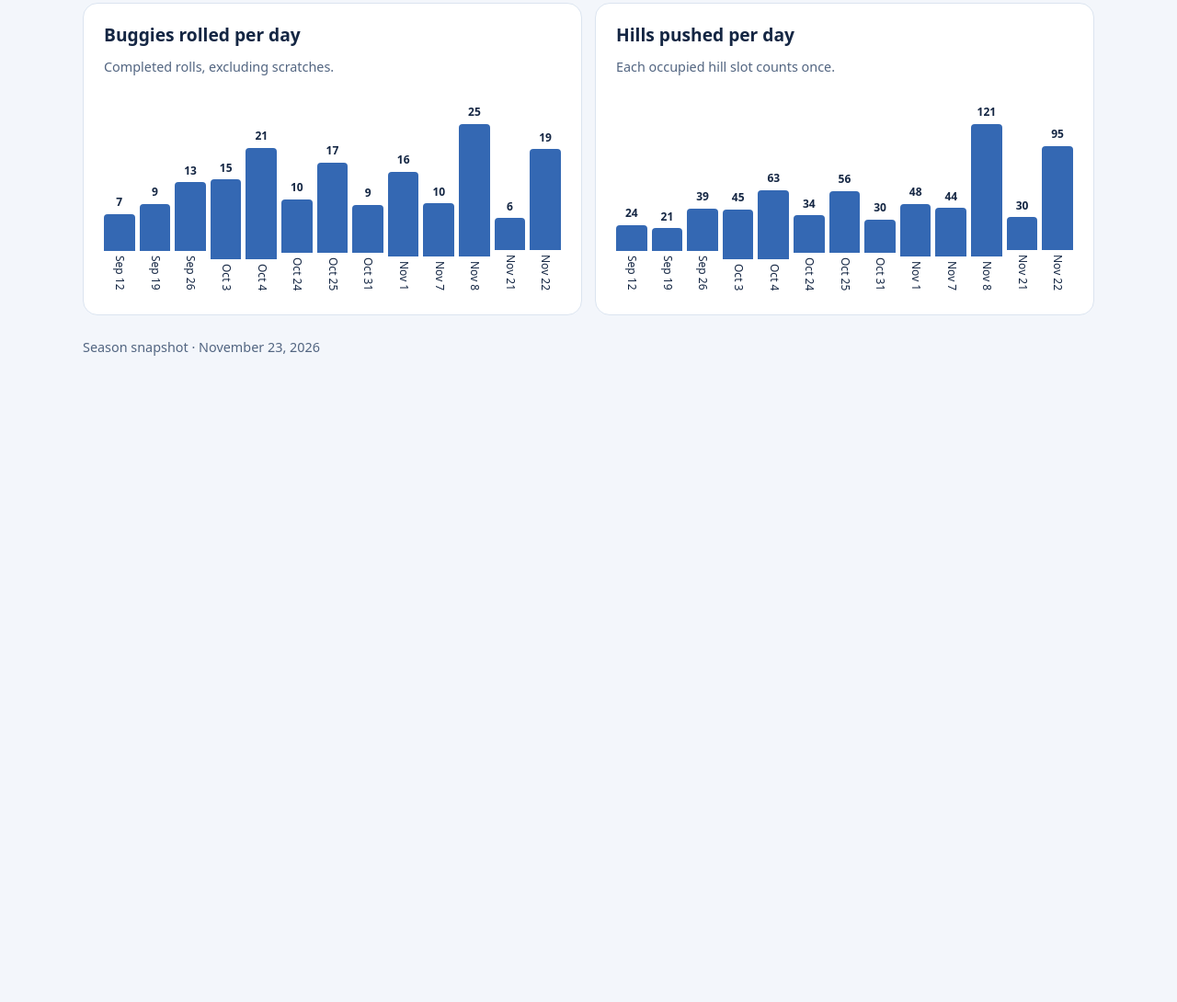
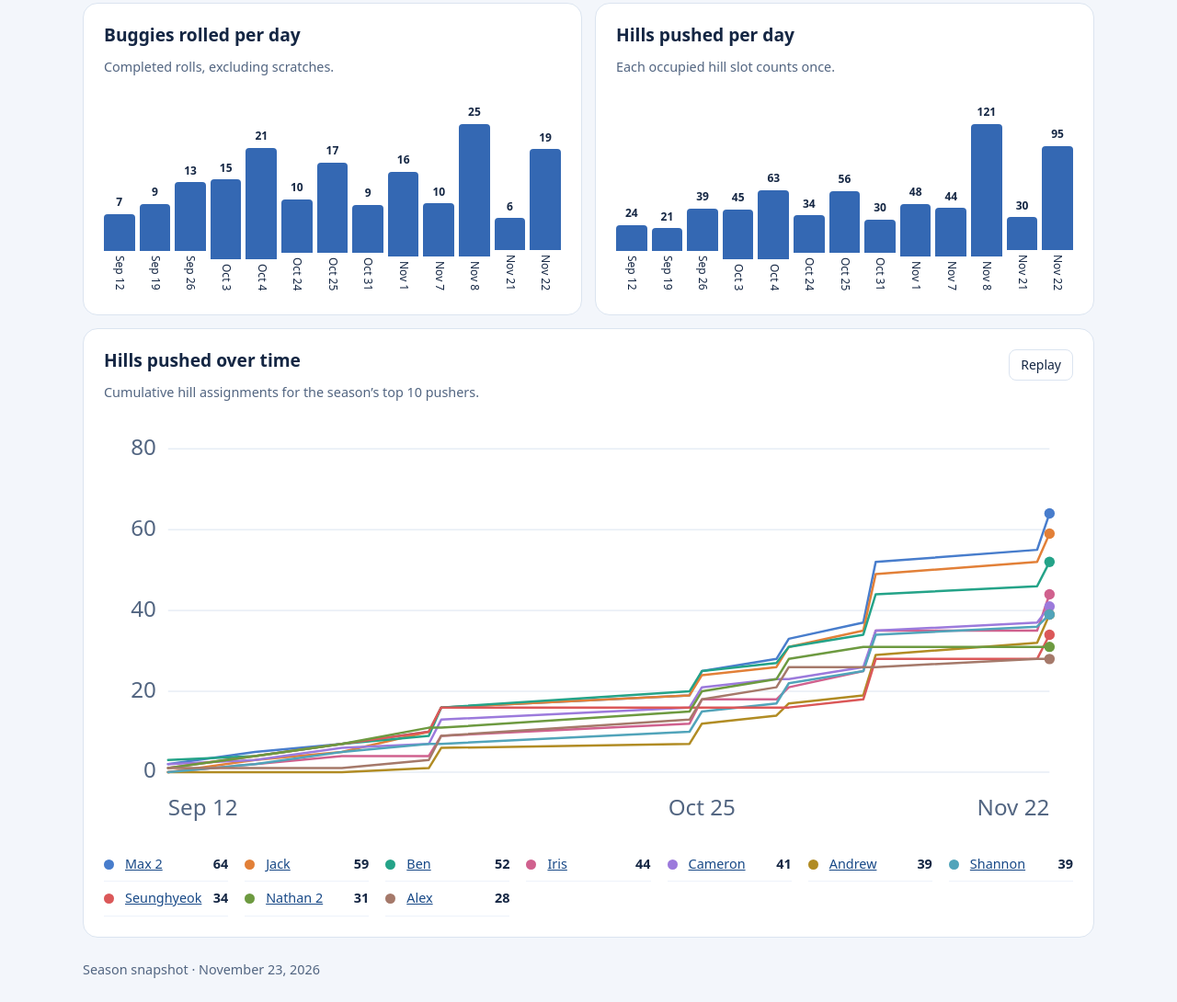
Before and after one commit to maxlang7/buggy-rolls-dashboard, a plain HTML site: page index.html in a window 1280 px wide. Shown: the part 679-1769 px from the top of the page at 92% size. Before the commit the page ends 1092 px from the top, so only its background shows below. Drawn offline with Linux system fonts and the light colour scheme.

Commit message:
Animate cumulative hill counts for the top ten pushers

```diff
--- a/data.js
+++ b/data.js
@@ -1,2 +1,3 @@
 const season = {"stats":[614,650,214,53],"hills":[["Hill 1",52],["Hill 2",67],["Hill 2.5",8],["Hill 3",174],["Hill 4",175],["Hill 5",174]],"dates":[["2026-09-12",7,24],["2026-09-19",9,21],["2026-09-26",13,39],["2026-10-03",15,45],["2026-10-04",21,63],["2026-10-24",10,34],["2026-10-25",17,56],["2026-10-31",9,30],["2026-11-01",16,48],["2026-11-07",10,44],["2026-11-08",25,121],["2026-11-21",6,30],["2026-11-22",19,95]]};
 const pushers = [["Aahan",0,0,0,0,1,0],["Adi",6,7,0,4,5,2],["Adrian",0,0,0,0,0,1],["Alex",0,0,0,9,17,2],["Alex 2",0,0,0,0,1,1],["Alexa",0,0,0,0,0,1],["Andrew",8,17,0,2,0,12],["Anika",0,0,0,0,1,0],["Anthony",0,0,0,1,0,0],["Ashley",0,0,0,0,0,2],["Ben",1,1,0,22,21,7],["Brayden",0,0,0,4,2,0],["Brayden 2",0,0,1,0,0,1],["Cameron",0,1,0,15,16,9],["Charles",0,0,0,1,1,1],["Condredge",9,8,0,0,3,4],["Daniel",0,0,0,0,1,1],["Derek",0,0,0,1,2,1],["Eddie",0,0,0,0,2,1],["Evan",0,0,0,1,0,0],["Henry",0,0,1,0,2,0],["Huahua",0,0,0,0,0,1],["Iris",0,21,0,6,1,16],["Jack",7,1,0,12,24,15],["Jacob",0,0,0,0,5,2],["Jessica",0,0,0,0,1,0],["Jonathan",4,0,0,0,3,2],["Kenny",3,2,0,1,2,4],["Kevin",0,0,0,0,1,0],["Khadija",0,0,0,0,1,0],["LanAnh",1,0,0,0,1,0],["Laura",0,0,0,0,0,2],["Lauren",0,0,0,0,1,0],["Leo",0,0,0,5,5,3],["Liam",0,0,0,0,2,0],["Liam L",1,1,0,4,4,5],["Liam M",3,0,0,9,6,7],["Lucas",0,0,0,0,0,1],["Mark",0,0,0,0,1,1],["Max",0,1,0,1,2,3],["Max 2",0,3,1,9,18,33],["Michael",2,0,0,0,0,0],["Nathan",4,2,0,2,1,0],["Nathan 2",0,0,1,23,7,0],["Rachael",0,0,2,4,1,0],["Ron",0,0,0,1,0,0],["Sascha",0,0,0,0,0,7],["Seunghyeok",0,0,2,26,6,0],["Shannon",1,2,0,10,3,23],["Shiloh",0,0,0,0,1,1],["Sid",0,0,0,0,2,1],["Teddy",2,0,0,0,0,1],["Tiago",0,0,0,1,1,0]];
+const pusherProgress = [[40,[2,5,7,10,16,19,25,28,33,37,52,55,64]],[23,[0,3,5,10,16,19,24,26,31,35,49,52,59]],[10,[3,4,7,9,16,20,25,27,31,34,44,46,52]],[22,[0,2,4,4,9,12,18,18,21,25,35,35,44]],[13,[2,3,6,7,13,16,21,23,23,26,35,37,41]],[6,[0,0,0,1,6,7,12,14,17,19,29,32,39]],[48,[0,2,5,7,7,10,15,17,22,25,34,36,39]],[47,[1,4,7,10,16,16,16,16,16,18,28,28,34]],[43,[1,4,7,11,11,15,20,23,28,31,31,31,31]],[3,[1,1,1,3,9,13,18,21,26,26,26,28,28]]];
--- a/index.html
+++ b/index.html
@@ -14,6 +14,7 @@
 <link rel="stylesheet" href="style.css">
 <script defer src="data.js"></script>
 <script defer src="app.js"></script>
+<script defer src="progress.js"></script>
 </head>
 <body>
 <header><div class="shell top">
@@ -33,6 +34,18 @@
 <article class="card"><h2>Buggies rolled per day</h2><p class="muted">Completed rolls, excluding scratches.</p><div id="buggies-per-day" class="days"></div></article>
 <article class="card"><h2>Hills pushed per day</h2><p class="muted">Each occupied hill slot counts once.</p><div id="hills-per-day" class="days"></div></article>
 </div>
+<article class="card progress-card">
+  <div class="progress-header">
+    <div><h2>Hills pushed over time</h2><p class="muted">Cumulative hill assignments for the season’s top 10 pushers.</p></div>
+    <button id="progress-replay" type="button">Replay</button>
+  </div>
+  <svg id="pusher-progress" viewBox="0 0 740 320" role="img" aria-labelledby="progress-title">
+    <title id="progress-title">Cumulative hill assignments by rolls date for the top 10 pushers</title>
+    <g id="progress-axes"></g>
+    <g id="progress-lines"></g>
+  </svg>
+  <ul id="progress-legend" aria-label="Pushers and final hill assignment totals"></ul>
+</article>
 </section>
 <section id="explore" hidden>
 <div class="intro"><p class="season">2026–27 season</p><h1>Explore the hills</h1></div>
--- /dev/null
+++ b/progress.js
@@ -0,0 +1,80 @@
+'use strict';
+
+const progressChart = document.getElementById('pusher-progress');
+const progressLines = document.getElementById('progress-lines');
+const progressLegend = document.getElementById('progress-legend');
+const replayProgress = document.getElementById('progress-replay');
+const reduceProgressMotion = matchMedia('(prefers-reduced-motion: reduce)');
+const progressColors = [
+  '#487dcc', '#e28038', '#24a388', '#d0618e', '#9c7adc',
+  '#b18c24', '#51a4ba', '#db5859', '#6d9a40', '#a5796a',
+];
+const dates = season.dates.map(([date]) => Date.parse(date));
+const plot = { left: 49, right: 722, top: 24, bottom: 271 };
+const yMax = Math.ceil(Math.max(...pusherProgress.map(([, counts]) => counts.at(-1))) / 20) * 20;
+const xFor = date => plot.left + (plot.right - plot.left) * (date - dates[0]) / (dates.at(-1) - dates[0]);
+const yFor = count => plot.bottom - (plot.bottom - plot.top) * count / yMax;
+
+function chartNode(tag, attributes, parent, text) {
+  const node = document.createElementNS('http://www.w3.org/2000/svg', tag);
+  for (const [key, value] of Object.entries(attributes)) node.setAttribute(key, value);
+  if (text !== undefined) node.textContent = text;
+  parent.append(node);
+  return node;
+}
+
+const axes = document.getElementById('progress-axes');
+for (let tick = 0; tick <= yMax; tick += 20) {
+  const y = yFor(tick);
+  chartNode('line', { x1: plot.left, x2: plot.right, y1: y, y2: y, class: 'progress-grid' }, axes);
+  chartNode('text', { x: plot.left - 9, y, 'text-anchor': 'end', 'dominant-baseline': 'middle' }, axes, tick);
+}
+for (const index of [0, Math.floor(dates.length / 2), dates.length - 1]) {
+  const anchor = index === 0 ? 'start' : index === dates.length - 1 ? 'end' : 'middle';
+  chartNode('text', { x: xFor(dates[index]), y: 304, 'text-anchor': anchor }, axes, dateFormat.format(dates[index]));
+}
+
+pusherProgress.forEach(([pusherIndex, counts], index) => {
+  const [name] = pushers[pusherIndex];
+  const color = progressColors[index];
+  const last = counts.at(-1);
+  const points = counts.map((count, day) => xFor(dates[day]) + ',' + yFor(count)).join(' ');
+  const line = chartNode('polyline', { points, stroke: color, class: 'progress-line' }, progressLines);
+  chartNode('title', {}, line, name + ' · ' + last + ' hill assignments');
+  chartNode('circle', { cx: plot.right, cy: yFor(last), r: 4, fill: color }, progressLines);
+
+  const item = make('li');
+  const swatch = make('span', undefined, 'dot');
+  swatch.style.background = color;
+  swatch.setAttribute('aria-hidden', 'true');
+  const link = make('a', name);
+  link.href = '#pusher-' + pusherIndex;
+  item.append(swatch, link, make('strong', last));
+  progressLegend.append(item);
+});
+
+let sweep;
+function playProgress() {
+  sweep?.cancel();
+  if (reduceProgressMotion.matches) return;
+  sweep = progressLines.animate(
+    [{ clipPath: 'inset(0 100% 0 0)' }, { clipPath: 'inset(0)' }],
+    { duration: 2200, easing: 'linear' },
+  );
+}
+
+function updateReplay() {
+  replayProgress.hidden = reduceProgressMotion.matches;
+  if (reduceProgressMotion.matches) sweep?.cancel();
+}
+updateReplay();
+reduceProgressMotion.addEventListener('change', updateReplay);
+replayProgress.addEventListener('click', playProgress);
+if ('IntersectionObserver' in window) {
+  const observer = new IntersectionObserver(entries => {
+    if (!entries.some(entry => entry.isIntersecting)) return;
+    playProgress();
+    observer.disconnect();
+  }, { threshold: 0.2 });
+  observer.observe(progressChart);
+}
--- a/style.css
+++ b/style.css
@@ -269,3 +269,61 @@ footer {
   .top nav { order: 1; width: 100%; margin-left: 0; }
   .top nav a { padding: 5px 8px; }
 }
+
+.progress-card { margin-top: 14px; }
+
+.progress-header {
+  display: flex;
+  align-items: start;
+  justify-content: space-between;
+  gap: 12px;
+}
+
+#progress-replay {
+  color: var(--ink);
+  font: inherit;
+  font-size: .875rem;
+  background: var(--card);
+  border: 1px solid var(--line);
+  border-radius: 8px;
+  padding: 5px 12px;
+  cursor: pointer;
+}
+
+#progress-replay:hover { background: light-dark(#e2edff, #273c60); }
+
+#pusher-progress {
+  display: block;
+  width: 100%;
+  height: auto;
+  margin: 4px 0 12px;
+}
+
+#progress-axes {
+  fill: var(--muted);
+  font-size: 17px;
+}
+
+.progress-grid {
+  stroke: var(--line);
+  vector-effect: non-scaling-stroke;
+}
+
+.progress-line {
+  fill: none;
+  stroke-width: 2.5px;
+  stroke-linejoin: round;
+  stroke-linecap: round;
+  vector-effect: non-scaling-stroke;
+}
+
+#progress-legend {
+  display: grid;
+  grid-template-columns: repeat(auto-fit, minmax(125px, 1fr));
+  column-gap: 18px;
+  max-height: none;
+}
+
+@media (max-width: 600px) {
+  #progress-axes { font-size: 25px; }
+}
```
